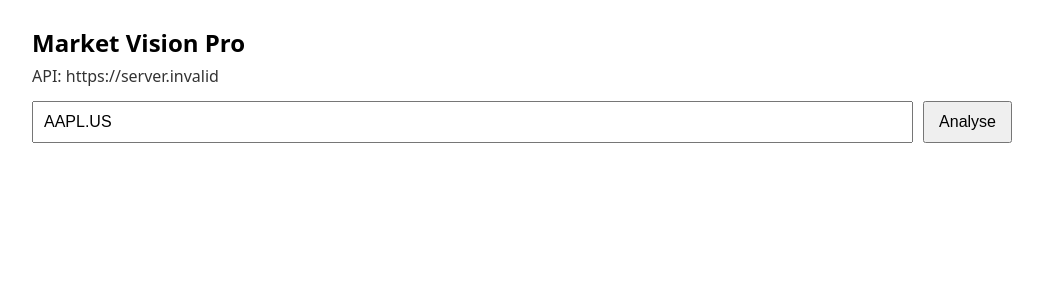
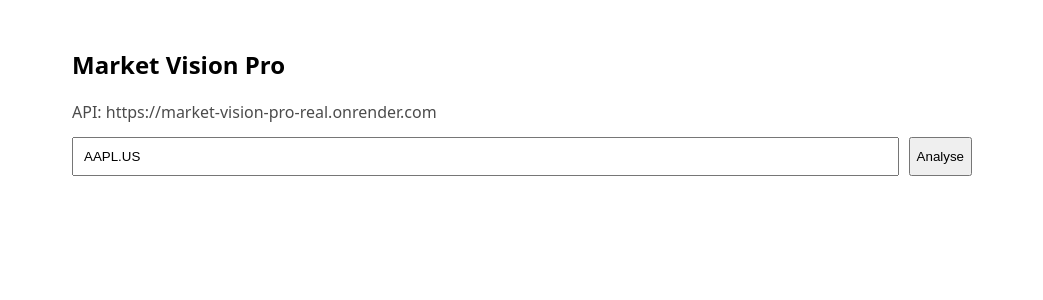
Before and after one commit to JulianKurzendoerfer/market-vision-pro-real, a React (Vite) app in the folder frontend/: page / in a window 1280 px wide. Shown: the top 300 px of the page, without its empty margins (118-1161 px from the left). Built offline with nearby package versions, Linux system fonts and the light colour scheme; no server answers.

Commit message:
fix: hardcode backend API url (render env bypass)

```diff
--- a/frontend/src/App.jsx
+++ b/frontend/src/App.jsx
@@ -1,8 +1,6 @@
-import React, { useMemo, useState } from "react"
+import React, { useState } from "react"
 
-import { API_URL } from "./config.js"
-
-const API = API_URL.replace(/\/$/, "")
+const API = "https://market-vision-pro-real.onrender.com"
 
 export default function App() {
   const [symbol, setSymbol] = useState("AAPL.US")
@@ -10,8 +8,6 @@ export default function App() {
   const [err, setErr] = useState("")
   const [quote, setQuote] = useState(null)
   const [ind, setInd] = useState(null)
-
-  const canCall = useMemo(() => API.length > 0, [])
 
   async function run() {
     setErr("")
@@ -21,7 +17,7 @@ export default function App() {
       if (!q.ok) throw new Error(await q.text())
       setQuote(await q.json())
 
-      const i = await fetch(`${API}/api/indicators?symbol=${encodeURIComponent(symbol)}&days=320&period=d`)
+      const i = await fetch(`${API}/api/indicators?symbol=${encodeURIComponent(symbol)}`)
       if (!i.ok) throw new Error(await i.text())
       setInd(await i.json())
     } catch (e) {
@@ -32,47 +28,35 @@ export default function App() {
   }
 
   return (
-    <div style={{ fontFamily: "system-ui", padding: 18, maxWidth: 980, margin: "0 auto" }}>
-      <h2 style={{ margin: 0 }}>Market Vision Pro</h2>
-      <div style={{ opacity: 0.8, marginTop: 6 }}>
-        API: {canCall ? API : "VITE_API_URL fehlt (Render EnvVar)"}
-      </div>
+    <div style={{ fontFamily: "system-ui", padding: 20, maxWidth: 900, margin: "0 auto" }}>
+      <h2>Market Vision Pro</h2>
+      <div style={{ opacity: 0.7 }}>API: {API}</div>
 
       <div style={{ display: "flex", gap: 10, marginTop: 14 }}>
         <input
           value={symbol}
           onChange={(e) => setSymbol(e.target.value)}
-          placeholder="z.B. AAPL.US"
-          style={{ flex: 1, padding: 10, fontSize: 16 }}
+          style={{ flex: 1, padding: 10 }}
         />
-        <button onClick={run} disabled={!canCall || loading} style={{ padding: "10px 14px", fontSize: 16 }}>
-          {loading ? "Lade..." : "Analyse"}
+        <button onClick={run} disabled={loading}>
+          {loading ? "Lade…" : "Analyse"}
         </button>
       </div>
 
-      {err ? (
-        <div style={{ marginTop: 14, padding: 12, background: "#ffe9e9" }}>
-          {err}
+      {err && <div style={{ color: "red", marginTop: 12 }}>{err}</div>}
+
+      {quote && (
+        <div style={{ marginTop: 12 }}>
+          <strong>Preis:</strong> {quote.close ?? quote.price}
         </div>
-      ) : null}
+      )}
 
-      {quote ? (
-        <div style={{ marginTop: 14, padding: 12, background: "#f4f6ff" }}>
-          <div style={{ fontWeight: 700 }}>{quote.code || quote.ticker || symbol}</div>
-          <div>Preis: {quote.close ?? quote.price ?? quote.last ?? quote.previousClose ?? "-"}</div>
-          <div>Währung: {quote.currency ?? "-"}</div>
+      {ind?.last && (
+        <div style={{ marginTop: 12 }}>
+          <div>RSI: {Number(ind.last.rsi14).toFixed(2)}</div>
+          <div>MACD: {Number(ind.last.macd).toFixed(4)}</div>
         </div>
-      ) : null}
-
-      {ind?.last ? (
-        <div style={{ marginTop: 14, padding: 12, background: "#f6fff4" }}>
-          <div style={{ fontWeight: 700 }}>Letzte Indikatoren</div>
-          <div>Datum: {ind.last.date}</div>
-          <div>RSI(14): {Number(ind.last.rsi14).toFixed(2)}</div>
-          <div>MACD: {Number(ind.last.macd).toFixed(4)} | Signal: {Number(ind.last.macd_signal).toFixed(4)}</div>
-          <div>Bollinger: U {Number(ind.last.bb_upper).toFixed(2)} | M {Number(ind.last.bb_middle).toFixed(2)} | L {Number(ind.last.bb_lower).toFixed(2)}</div>
-        </div>
-      ) : null}
+      )}
     </div>
   )
 }
```
